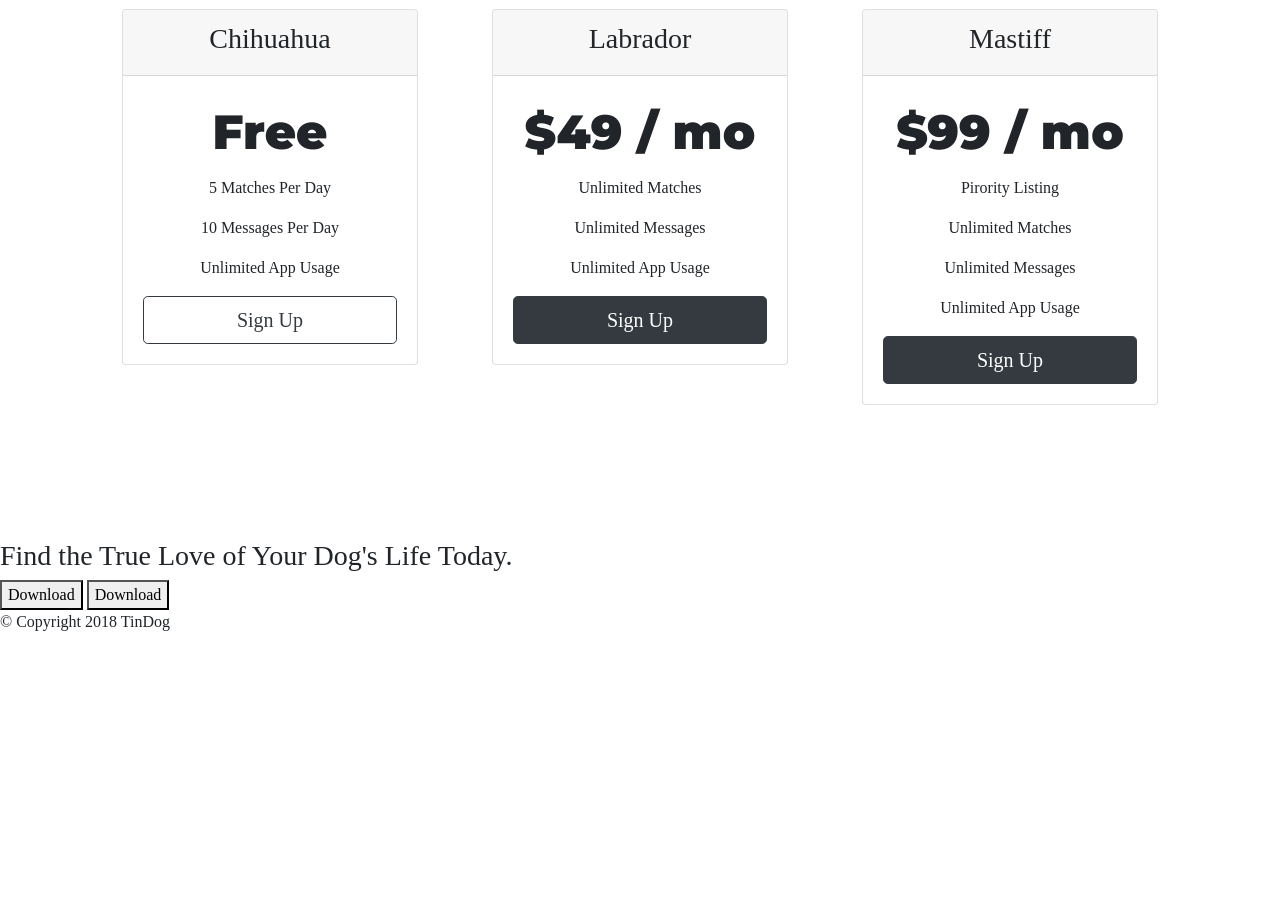
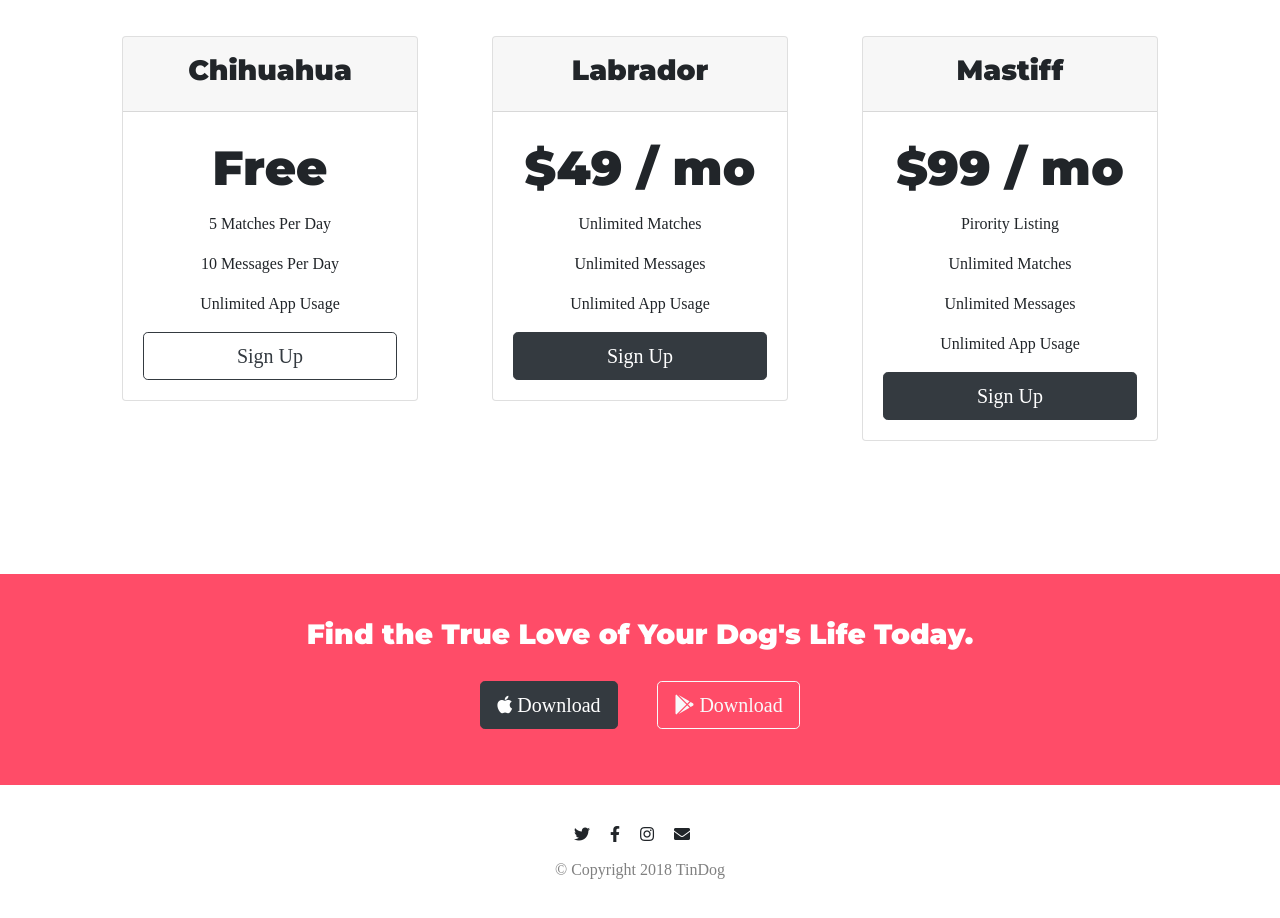
Before and after one commit to IAmQpac/TinDog, a plain HTML site: page index.html in a window 1280 px wide. Shown: the part 1854-2772 px from the top of the page. Before the commit the page ends 2504 px from the top, so only its background shows below. Drawn offline with nearby package versions, Linux system fonts and the light colour scheme.

Commit message:
Final update. Copyright & call to action

```diff
--- a/css/styles.css
+++ b/css/styles.css
@@ -19,6 +19,10 @@ h2 {
   font-size: 3rem;
   line-height: 1.5;
 }
+h3 {
+  font-family: "Montserrat";
+  line-height: 1.5;
+}
 
 /* Navitation bar */
 .navbar {
@@ -38,17 +42,16 @@ h2 {
 
 /* Downlaod Buttons */
 .download-button {
-  margin: 5% 3% 5% 0;
+  margin: 5% 3% 8% 0;
 }
 
 /* Title Image */
 .title-img {
-  width: 50%;
+  width: 40%;
   transform: rotate(25deg);
   position: absolute;
-  right: 20%;
+  right: 18%;
 }
-
 @media (max-width: 991px) {
   #title {
     text-align: center;
@@ -125,3 +128,29 @@ h2 {
 .pricing-col {
   padding: 3% 2%;
 }
+
+/* call to action section */
+#cta {
+  text-align: center;
+  background-color: #ff4c68;
+  padding: 3% 15%;
+}
+.cta-text {
+  font-family: "Montserrat";
+  color: white;
+}
+.download-cta-button {
+  margin: 2%;
+}
+
+/* footer */
+#footer {
+  margin: 3% 0;
+  text-align: center;
+}
+.footer-fab {
+  margin: 0 1rem 1rem 0;
+}
+.copyright-text {
+  color: #808080;
+}
--- a/index.html
+++ b/index.html
@@ -2,6 +2,8 @@
 <html>
   <head>
     <meta charset="utf-8" />
+    <meta name="viewport" content="width=device-width, initial-scale=1" />
+
     <title>TinDog</title>
 
     <!-- Google Fonts -->
@@ -94,7 +96,7 @@
               <i class="fab fa-google-play"></i> Download
             </button>
           </div>
-          <div class="col-lg-6">
+          <div class="col-lg-6 div-title-img">
             <img
               src="images/iphone6.png"
               class="title-img"
@@ -255,15 +257,26 @@
     <!-- Call to Action -->
 
     <section id="cta">
-      <h3>Find the True Love of Your Dog's Life Today.</h3>
-      <button type="button">Download</button>
-      <button type="button">Download</button>
+      <h3 class="cta-text">Find the True Love of Your Dog's Life Today.</h3>
+      <!-- buttons -->
+      <button type="button" class="btn btn-dark btn-lg download-cta-button">
+        <i class="fab fa-apple"></i> Download
+      </button>
+      <button
+        type="button"
+        class="btn btn-outline-light btn-lg download-cta-button"
+      >
+        <i class="fab fa-google-play"></i> Download
+      </button>
     </section>
 
     <!-- Footer -->
-
     <footer id="footer">
-      <p>© Copyright 2018 TinDog</p>
+      <i class="fab fa-twitter footer-fab"></i>
+      <i class="fab fa-facebook-f footer-fab"></i>
+      <i class="fab fa-instagram footer-fab"></i>
+      <i class="fas fa-envelope footer-fab"></i>
+      <p class="copyright-text">© Copyright 2018 TinDog</p>
     </footer>
   </body>
 </html>
```
